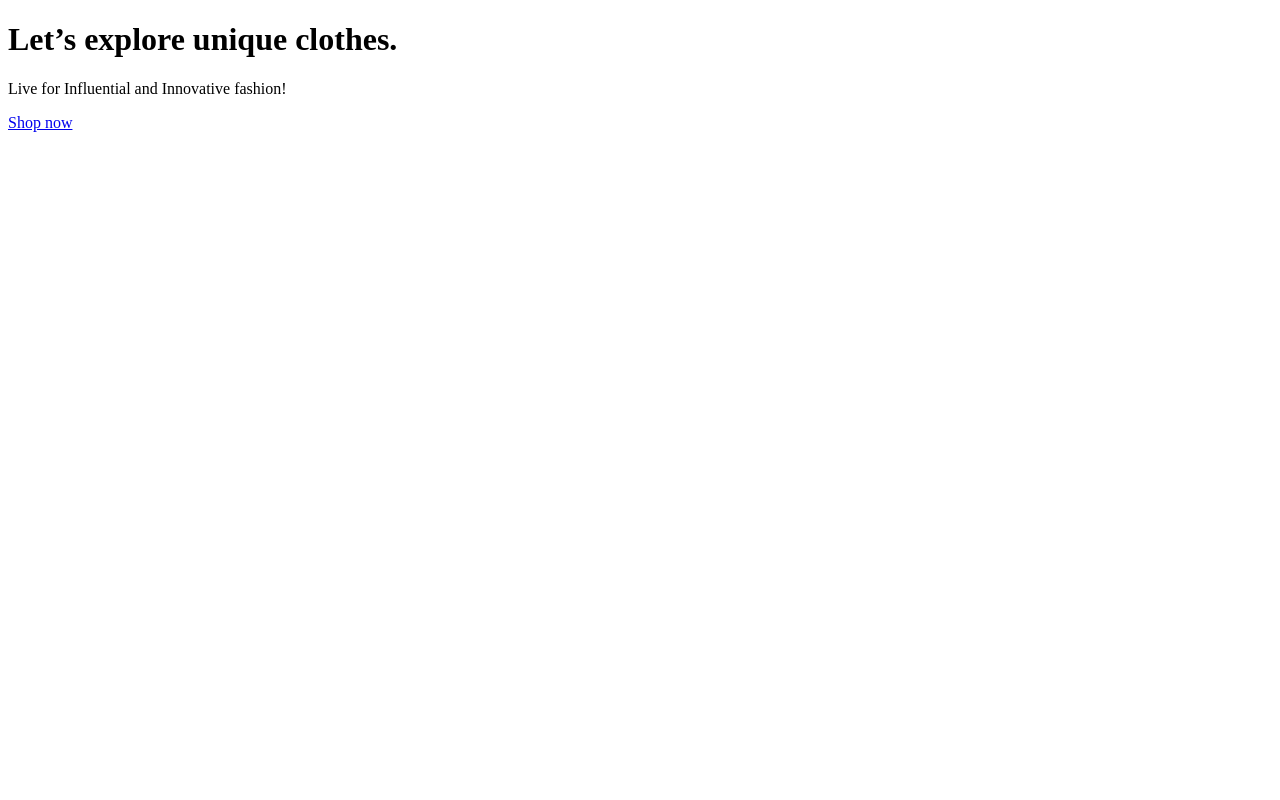
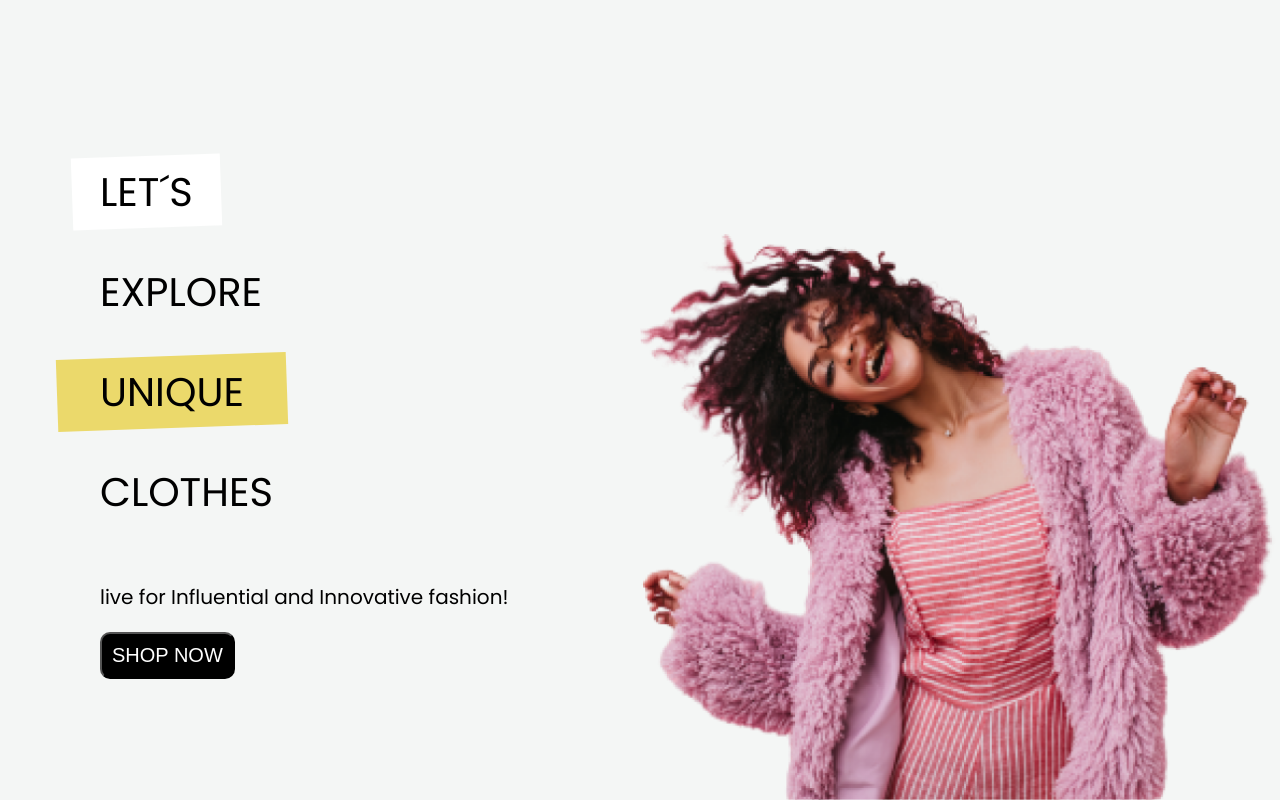
Before and after one commit to ead-codigo-2023/ejercicio-2-asignar-estilos-con-css-MariaJesus242000, a plain HTML site: page index.html in a window 1280 px wide. Drawn offline with Linux system fonts and the light colour scheme.

Commit message:
Entrega 2

```diff
--- /dev/null
+++ b/assets/style.css
@@ -0,0 +1,94 @@
+html, body {
+    min-width: 100vw;
+    min-height: 100vh;
+    box-sizing: border-box;
+    background-color: #F4F6F5;
+    padding: 0;
+    margin: 0;
+    font-family: 'Lato', sans-serif;
+    font-family: 'Poppins', sans-serif;
+}
+
+.content{
+ width: 50%;
+ height: 100%;
+ display: flex;
+ flex-direction:column;
+ justify-content: center;
+ padding-left: 100px;
+
+}
+
+.image{
+  min-width: 50%;
+  min-height: 100%;
+}
+
+.page{
+    display:flex;
+    height: 100vh;
+    min-height: 100vh;
+    min-width: 100vh;
+}
+.title p{
+        font-size: 2.5rem;
+        width: max-content;
+        z-index: 10;
+        font-weight: bold;
+}
+
+.description{
+    font-size:20px;
+}
+.button{
+    padding: 10px;
+    background-color: black;
+    color: white;
+    border-radius: 10px;
+    font-size:20px;
+}
+
+.white, .yellow{
+    position: relative
+}
+
+.white::before {
+    z-index: -1;
+    position: absolute;
+    min-width: 160%;
+    min-height: 120%;
+    left: -30%;
+    top: -10%;
+    content: "";
+    transform: rotate(-2deg);
+    background-color: #FFFFFF;
+}
+
+.yellow::before {
+    z-index: -1;
+    position: absolute;
+    min-width: 160%;
+    min-height: 120%;
+    left: -30%;
+    top: -10%;
+    content: "";
+    transform: rotate(-2deg);
+    background-color: #EBD96B;
+}
+
+.image {
+    display: flex;
+    justify-content: center;
+    align-items: flex-end;
+}
+
+.button:hover {
+    background-color: white;
+    color: black;
+    border: 2px solid black;
+}
+
+.image img {
+    max-width: 100%;
+    object-fit: contain;
+}
--- a/index.html
+++ b/index.html
@@ -1,15 +1,37 @@
 <!DOCTYPE html>
-<html lang="es">
-<head>
-	<meta charset="UTF-8">
-	<meta name="viewport" content="width=device-width, initial-scale=1.0">
-	<title>Ejemplo de hero banner</title>
-</head>
-<body>
-	<div class="hero">
-		<h1>Let’s explore unique clothes.</h1>
-		<p>Live for Influential and Innovative fashion!</p>
-		<a href="#">Shop now</a>
-	</div>
-</body>
+<html>
+    <head>
+        <title>Amazing Clothes</title>
+        <link rel="stylesheet" type="text/css" href="assets/style.css" />
+        <link rel="preconnect" href="https://fonts.googleapis.com">
+        <link rel="preconnect" href="https://fonts.gstatic.com" crossorigin>
+        <link href="https://fonts.googleapis.com/css2?family=Lato:wght@100;400&family=Poppins&display=swap" rel="stylesheet">
+    </head>
+    <body>
+        <main class="page">
+            <div class="content">
+
+                <div class="title">
+                        <p class="white">LET´S</p>
+                        <p>EXPLORE</p>
+                        <p class="yellow">UNIQUE</p>
+                        <p>CLOTHES</p>
+                </div>
+
+                <div class= "description">
+                    <p> live for Influential and Innovative fashion!</p>
+                </div>
+
+                <div>
+                    <button type="button" class="button">SHOP NOW</button>
+                </div>
+
+            </div>
+
+            <div class="image">
+                <img src="assets/image.png" alt="Some Woman With Amazing Clothes">
+            </div>
+        </main>
+
+    </body>
 </html>
```
Also changed, not shown: assets/css/style.css (deleted), assets/image.png (added).
